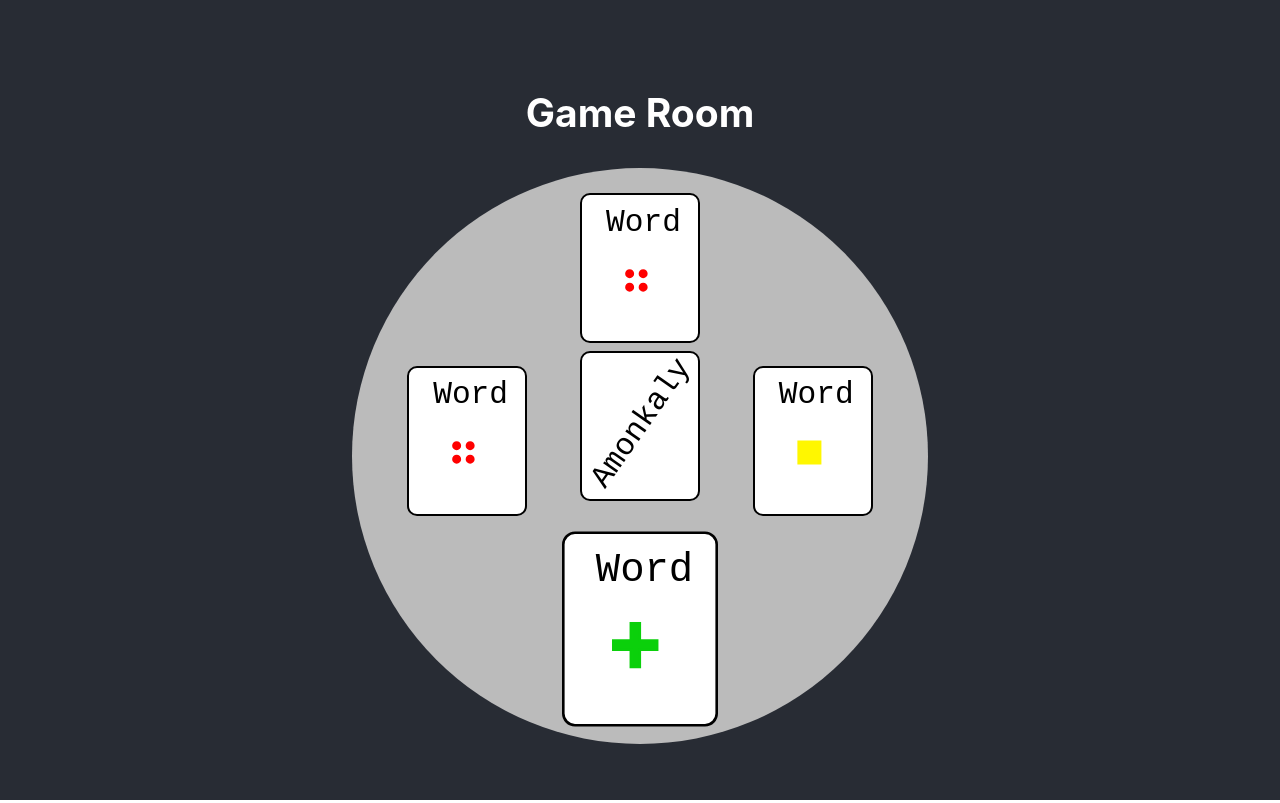
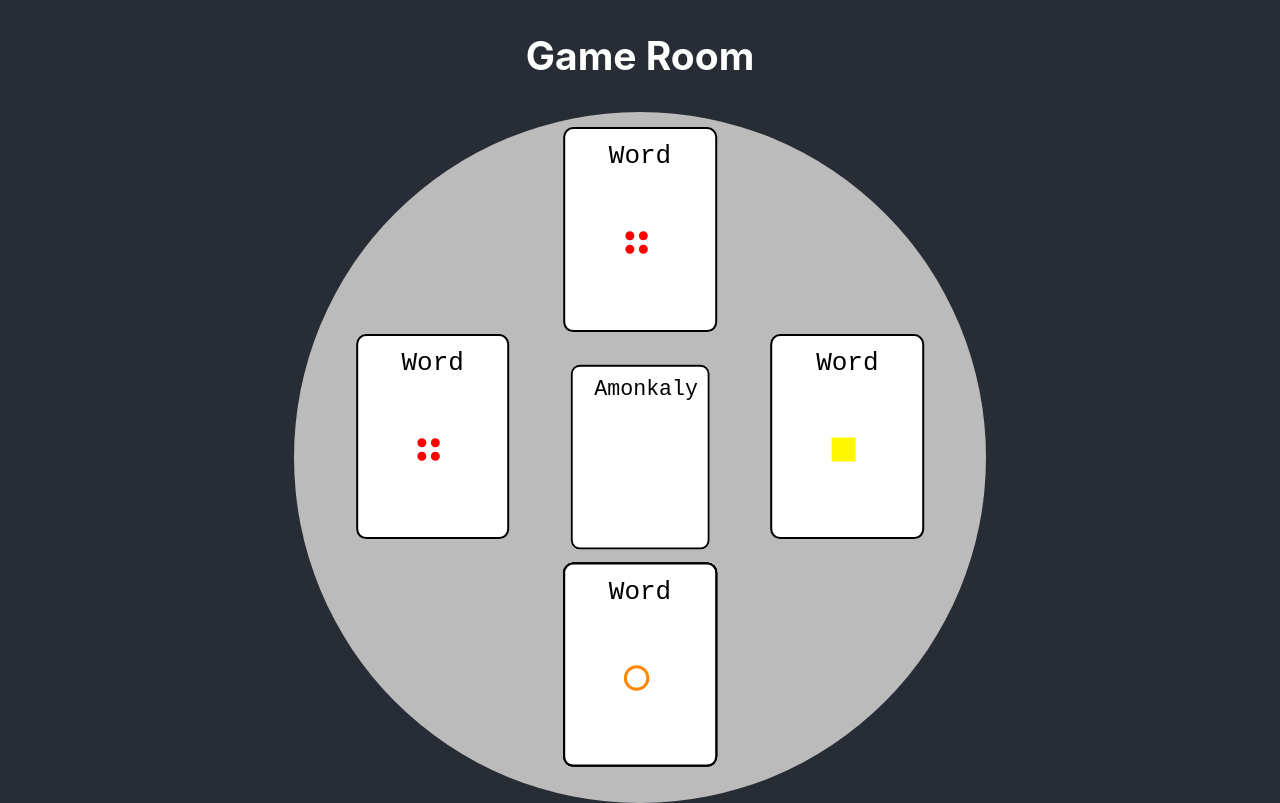
Before and after one commit to kevinfengcs88/amonkaly, a React (Create React App) app: page /GamePage in a window 1280 px wide. Built offline with nearby package versions, Linux system fonts and the light colour scheme; no server answers.

Commit message:
stacking

```diff
--- a/src/GamePage.css
+++ b/src/GamePage.css
@@ -18,12 +18,12 @@
 }
 
 .table{
-  height: 35vw;
-  width: 35vw;
+  height: 30vw;
+  width: 30vw;
   background-color: #bbb;
   border-radius: 50%;
   display: inline-block;
-  padding: 5vw;
+  padding: 12vw;
   position: relative;
 }
 
@@ -55,28 +55,31 @@
 .card-player{
   top: 80%;
   left: 50%;
-  transform: translateY(-50%) translateX(-50%) scale(1.3);
+  transform: translateY(-50%) translateX(-50%) scale(1);
 }
 
 .card-pile{
   top: 50%;
   left: 50%;
-  transform: translateY(-70%) translateX(-50%);
+  transform: translateY(-50%) translateX(-50%) scale(0.9);
+  justify-content: center;
 }
 
 .card-word{
   color: #000;
   font-family: 'Courier New', Courier, monospace;
-  font-size: 1.2em;
+  font-size: 1em;
   justify-content: center;
 }
 
 .card-back{
+  top: 50%;
+  bottom: 50%;
   color: #000;
   font-family: 'Courier New', Courier, monospace;
-  font-size: 1.2em;
+  font-size: 1.5rem;
   justify-content: center;
-  transform: translateY(220%) translateX(-33%) rotate(-55deg);
+  /*transform: translateY(220%) translateX(-33%) rotate(-55deg);*/
 }
 
 .symbol{
--- a/src/GamePage.js
+++ b/src/GamePage.js
@@ -4,27 +4,42 @@ import React, {useState} from 'react'
 import { GameCard } from './components/GameCard';
 
 function GamePage() {
+
+  let player = [];
+
   const [toggleOn, setToggleOn] = useState(false);
 
   const handleClickPile = () => {
+    const table = document.getElementById("table");
 
-    const newCardDiv = document.createElement("div");
-    const newCard = document.createElement("GameCard");
-    newCardDiv.class = 'card card-player';
-    document.body.appendChild(newCardDiv);
-    newCardDiv.appendChild(newCard);
-    console.log('new card created');
+    const newCardDiv = table.appendChild(document.createElement("div.card.card-player"));
+
+    const newCard = newCardDiv.appendChild(document.createElement("GameCard"));
+
+    console.log(table.children);
+    console.log(newCardDiv.children);
+    console.log(newCard);
+
+    console.log(document.getElementById('p1'));
+    console.log(document.getElementById('p2'));
+    console.log(document.getElementById('p3'));
+    console.log(document.getElementById('p4'));
   }
 
   return (
     <div className="App">
       <header className="App-header">
         <h2 className="h2">Game Room</h2>
-        <div className="table" id="table">
+        <div className="table" id="table" z='1'>
           <div className='card card-p1'><GameCard/></div>
           <div className='card card-p2'><GameCard/></div>
           <div className='card card-p3'><GameCard/></div>
-          <div className='card card-player'><GameCard/></div>
+
+          <div className='card card-player' id='p1' z-index='2'><GameCard/></div>
+          <div className='card card-player' id='p2' z-index='3'><GameCard/></div>
+          <div className='card card-player' id='p3' z-index='4'><GameCard/></div>
+          <div className='card card-player' id='p4' z-index='5'><GameCard/></div>
+
           <div className='card card-pile' onClick={handleClickPile}><GameCard cardType='pile'/></div>
         </div>
       </header>
--- a/src/components/GameCard/index.js
+++ b/src/components/GameCard/index.js
@@ -20,7 +20,7 @@ const GameCard = ({
     if (cardType != 'pile') {
         design = <div>
             <div className='card-word'>Word</div>
-            <br/>
+            <br/><br/>
             <div>
                 <SvgIcon
                     className='symbol'
@@ -41,10 +41,10 @@ const GameCard = ({
 
     const card = <Container
         sx={{
-            p: 1.2,
+            p: 1.5,
             border: 2,
-            width: 120,
-            height: 150,
+            width: '12vw',
+            height: '16vw',
             borderRadius: 2.5,
             direction: 'column',
             borderColor: 'black',
```
